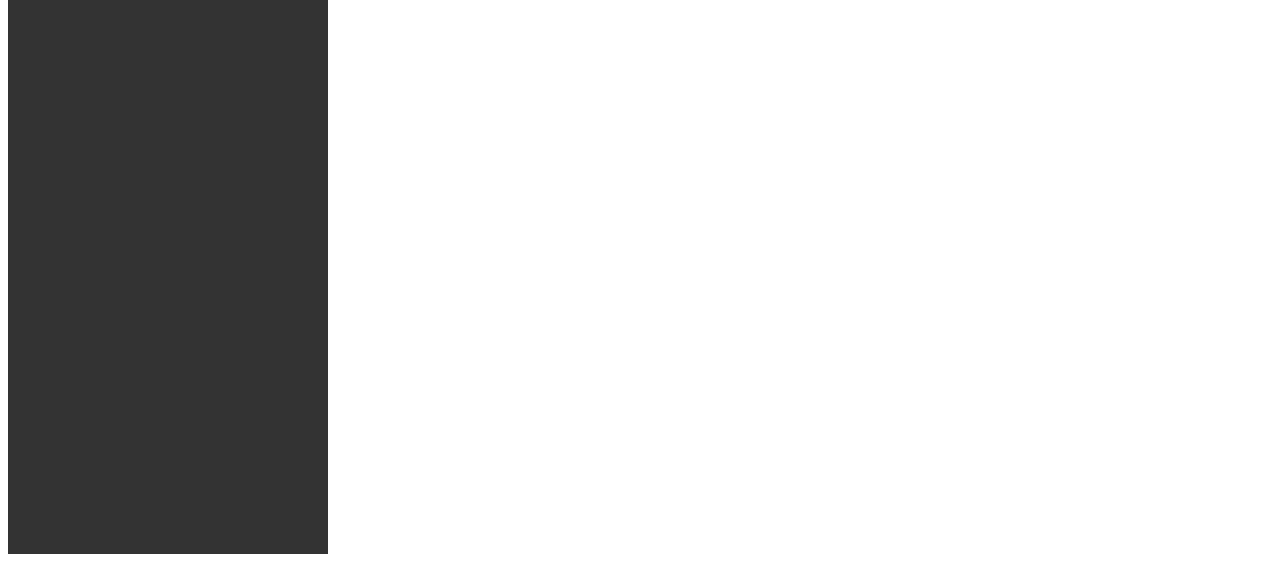
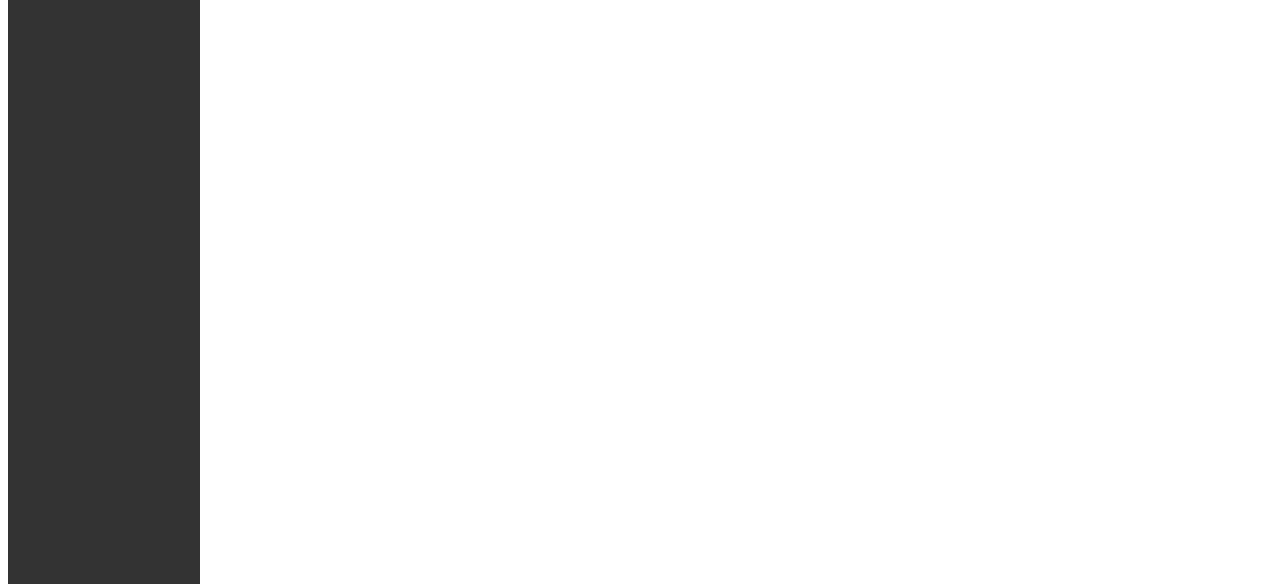
Before and after one commit to BernbarkProfessional/BernbarkProfessional.github.io, a plain HTML site: page index.html in a window 1280 px wide. Shown: the part 216-800 px from the top of the page. Drawn offline with Linux system fonts and the light colour scheme.

Commit message:
Update style.css

```diff
--- a/style.css
+++ b/style.css
@@ -17,8 +17,9 @@ body
 }
 #sidebar
 {
-	width:25%;
-	height:85%;
+	width:15%;
+	height:auto;
+	min-height:90%;
 	background:#333;
 	z-index: 9999;
 	float:left;
```
